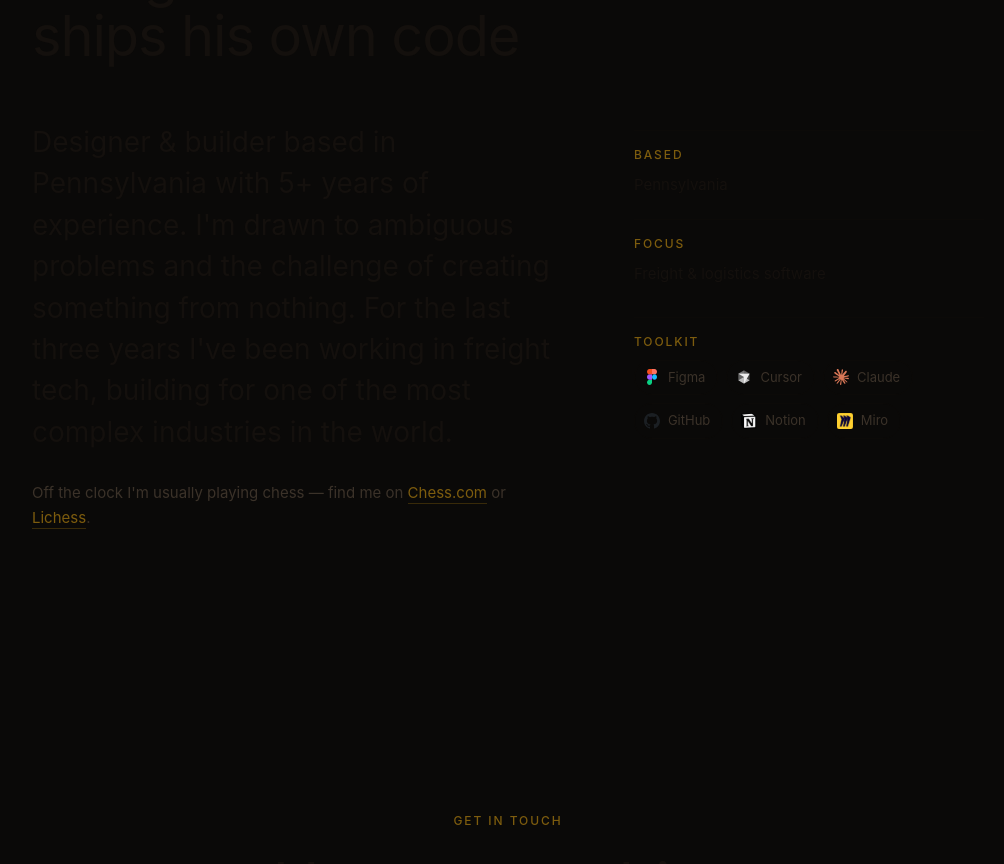
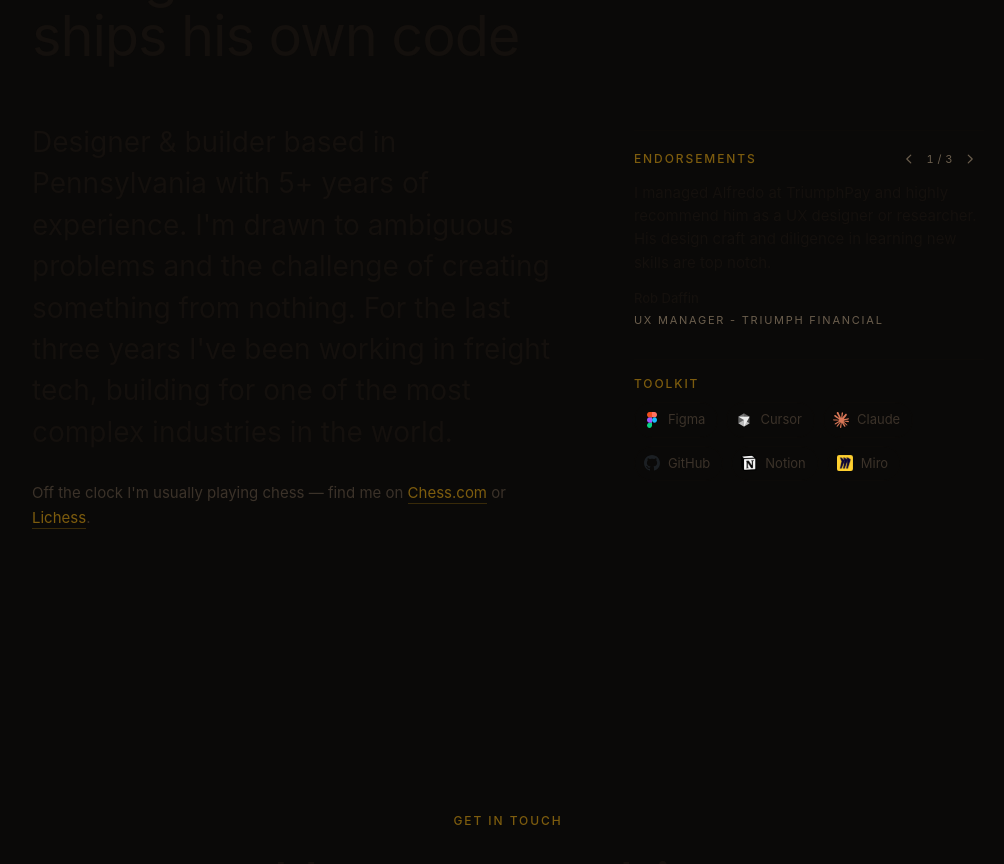
Before and after one commit to adomador/portfoliosite, a Next.js app: page / in a window 1280 px wide. Shown: the part 2100-2964 px from the top of the page, without its empty margins (132-1136 px from the left). Built offline with nearby package versions, Linux system fonts and the light colour scheme; a web font is replaced by a local one.

Commit message:
Add home endorsements carousel
Replace the static location/focus facts on the home page with a rotating endorsements section that pulls from profile data. This adds a compact, accessible paginator and updated styling for quote content, while keeping the toolkit panel alongside it.

```diff
--- a/components/home/About.module.css
+++ b/components/home/About.module.css
@@ -35,7 +35,7 @@
 }
 
 /* --------------------------------------------------------------
-   Right column: a small masthead of facts.
+   Right column: endorsement + toolkit.
    -------------------------------------------------------------- */
 .facts {
   display: flex;
@@ -44,15 +44,61 @@
   padding-top: 8px;
 }
 
-.dl {
-  display: flex;
-  flex-direction: column;
-  gap: 22px;
+.endorsement {
+  margin: 0;
+  padding-top: 14px;
+  border-top: 1px solid var(--line);
 }
 
-.fact {
-  padding-top: 14px;
-  border-top: 1px solid var(--line);
+.endorsementHead {
+  display: flex;
+  align-items: center;
+  justify-content: space-between;
+  gap: 12px;
+  margin-bottom: 8px;
+}
+
+.endorsementHead .dt {
+  margin-bottom: 0;
+}
+
+.pager {
+  display: inline-flex;
+  align-items: center;
+  gap: 2px;
+}
+
+.pagerBtn {
+  display: inline-flex;
+  align-items: center;
+  justify-content: center;
+  width: 28px;
+  height: 28px;
+  border-radius: 999px;
+  color: var(--ink-3);
+  transition:
+    color 220ms var(--ease-out-quart),
+    background 220ms var(--ease-out-quart);
+}
+
+.pagerBtn:hover {
+  color: var(--ink);
+  background: color-mix(in srgb, var(--ink) 8%, transparent);
+}
+
+.pagerBtn:focus-visible {
+  outline: 2px solid var(--accent);
+  outline-offset: 2px;
+}
+
+.pagerCount {
+  min-width: 2.6em;
+  text-align: center;
+  font-family: var(--font-mono);
+  font-size: 0.6875rem;
+  letter-spacing: 0.04em;
+  color: var(--ink-3);
+  font-variant-numeric: tabular-nums;
 }
 
 .dt {
@@ -60,9 +106,54 @@
   margin-bottom: 8px;
 }
 
-.dd {
+.quote {
+  margin: 0;
+  animation: quoteIn 420ms var(--ease-out-expo) both;
+}
+
+.quote p {
   font-size: var(--type-small);
+  line-height: 1.55;
   color: var(--ink);
+  text-wrap: pretty;
+}
+
+@keyframes quoteIn {
+  from {
+    opacity: 0;
+    transform: translateY(6px);
+  }
+  to {
+    opacity: 1;
+    transform: translateY(0);
+  }
+}
+
+@media (prefers-reduced-motion: reduce) {
+  .quote {
+    animation: none;
+  }
+}
+
+.attribution {
+  display: flex;
+  flex-direction: column;
+  gap: 2px;
+  margin-top: 14px;
+}
+
+.author {
+  font-size: 0.8125rem;
+  font-weight: 500;
+  color: var(--ink);
+}
+
+.role {
+  font-family: var(--font-mono);
+  font-size: 0.6875rem;
+  letter-spacing: var(--tracking-label);
+  text-transform: uppercase;
+  color: var(--ink-3);
 }
 
 .toolsBlock {
--- a/components/home/About.tsx
+++ b/components/home/About.tsx
@@ -1,7 +1,8 @@
 import Image from 'next/image'
 import Reveal from '@/components/Reveal'
 import SectionHead from './SectionHead'
-import { CHESS_LINKS, INTRO, LOCATION, TOOLS } from '@/lib/profile'
+import Endorsements from './Endorsements'
+import { CHESS_LINKS, INTRO, TOOLS } from '@/lib/profile'
 import styles from './About.module.css'
 
 export default function About() {
@@ -32,16 +33,7 @@ export default function About() {
           </Reveal>
 
           <Reveal delay={130} className={styles.facts}>
-            <dl className={styles.dl}>
-              <div className={styles.fact}>
-                <dt className={`u-label ${styles.dt}`}>Based</dt>
-                <dd className={styles.dd}>{LOCATION}</dd>
-              </div>
-              <div className={styles.fact}>
-                <dt className={`u-label ${styles.dt}`}>Focus</dt>
-                <dd className={styles.dd}>Freight &amp; logistics software</dd>
-              </div>
-            </dl>
+            <Endorsements />
 
             <div className={styles.toolsBlock}>
               <p className={`u-label ${styles.dt}`}>Toolkit</p>
--- /dev/null
+++ b/components/home/Endorsements.tsx
@@ -0,0 +1,72 @@
+'use client'
+
+import { useId, useState } from 'react'
+import { ENDORSEMENTS } from '@/lib/profile'
+import styles from './About.module.css'
+
+export default function Endorsements() {
+  const [index, setIndex] = useState(0)
+  const labelId = useId()
+  const total = ENDORSEMENTS.length
+  const current = ENDORSEMENTS[index]
+
+  const go = (delta: number) => {
+    if (total < 2) return
+    setIndex((i) => (i + delta + total) % total)
+  }
+
+  return (
+    <figure className={styles.endorsement} aria-labelledby={labelId}>
+      <div className={styles.endorsementHead}>
+        <p className={`u-label ${styles.dt}`} id={labelId}>
+          Endorsements
+        </p>
+        {total > 1 && (
+          <div className={styles.pager} role="group" aria-label="Endorsement navigation">
+            <button
+              type="button"
+              className={styles.pagerBtn}
+              onClick={() => go(-1)}
+              aria-label="Previous endorsement"
+            >
+              <Chevron dir="prev" />
+            </button>
+            <span className={styles.pagerCount} aria-live="polite">
+              {index + 1} / {total}
+            </span>
+            <button
+              type="button"
+              className={styles.pagerBtn}
+              onClick={() => go(1)}
+              aria-label="Next endorsement"
+            >
+              <Chevron dir="next" />
+            </button>
+          </div>
+        )}
+      </div>
+
+      <blockquote className={styles.quote} key={index} aria-live="polite">
+        <p>{current.quote}</p>
+      </blockquote>
+      <figcaption className={styles.attribution}>
+        <span className={styles.author}>{current.author}</span>
+        <span className={styles.role}>{current.role}</span>
+      </figcaption>
+    </figure>
+  )
+}
+
+function Chevron({ dir }: { dir: 'prev' | 'next' }) {
+  return (
+    <svg width="14" height="14" viewBox="0 0 16 16" fill="none" aria-hidden>
+      <path
+        d={dir === 'prev' ? 'M10 3.5 5.5 8 10 12.5' : 'M6 3.5 10.5 8 6 12.5'}
+        stroke="currentColor"
+        strokeWidth="1.4"
+        strokeLinecap="round"
+        strokeLinejoin="round"
+      />
+    </svg>
+  )
+}
--- a/lib/profile.ts
+++ b/lib/profile.ts
@@ -17,6 +17,27 @@ export const HEADLINE =
 
 export const INTRO =
   "Designer & builder based in Pennsylvania with 5+ years of experience. I'm drawn to ambiguous problems and the challenge of creating something from nothing. For the last three years I've been working in freight tech, building for one of the most complex industries in the world."
+
+export const ENDORSEMENTS = [
+  {
+    quote:
+      'I managed Alfredo at TriumphPay and highly recommend him as a UX designer or researcher. His design craft and diligence in learning new skills are top notch.',
+    author: 'Rob Daffin',
+    role: 'UX Manager - Triumph Financial',
+  },
+  {
+    quote:
+      'Alfredo consistently impresses with his ability to lead in end-to-end research and design efforts. That combined skillset of user research and design thinking has been invaluable, allowing us to translate user needs seamlessly into experiences that achieve business goals and deliver delightful user experiences. Working with him has been a pleasure, and I wholeheartedly recommend him for any design leadership role.',
+    author: 'Kyle LeGrand',
+    role: 'Group Product Manager - Triumph Financial',
+  },
+  {
+    quote:
+      'Alfredo has overachieved in all aspects in from ideation to production throughout product life cycles within the business vertical he supports including the support of research.',
+    author: 'John Szrejter',
+    role: 'Lead UX Researcher - Ex Google, Meta, JP Morgan, Triumph',
+  },
+] as const
 
 /** Hero outcome metrics — keep labels short; the number does the talking. */
 export const METRICS = [
```
